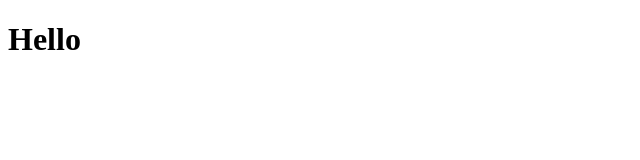
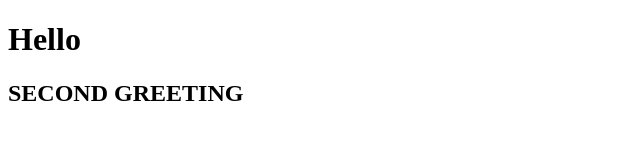
Before and after one commit to vrick6749/NewRepoCodecademy, a website: page Hello_HTML/index.html in a window 1280 px wide. Shown: the whole page, without its empty margins (0-640 px from the left). Drawn offline with Linux system fonts and the light colour scheme.

Commit message:
triying to figure out this git

```diff
--- a/Hello_HTML/index.html
+++ b/Hello_HTML/index.html
@@ -8,5 +8,6 @@
 </head>
 <body>
     <h1>Hello</h1>
+    <h2>SECOND GREETING</h2>
 </body>
 </html>
```
